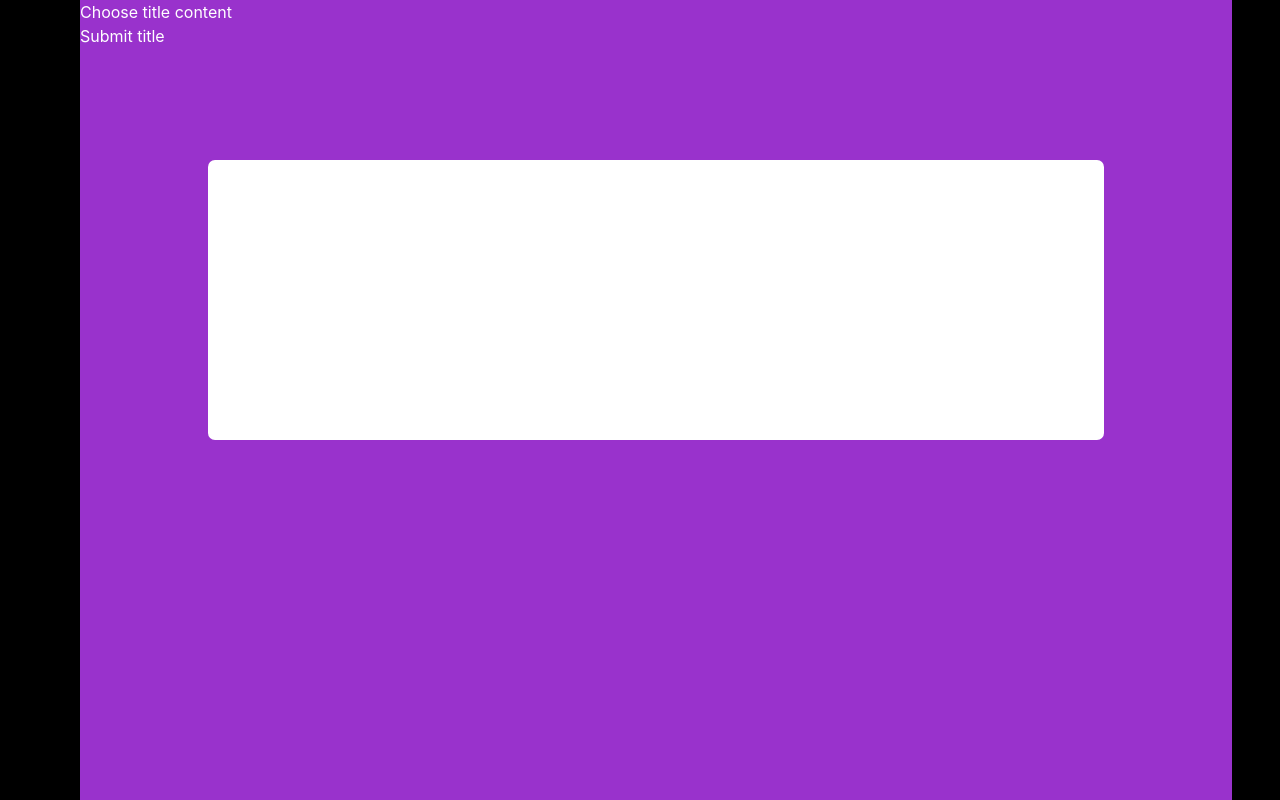
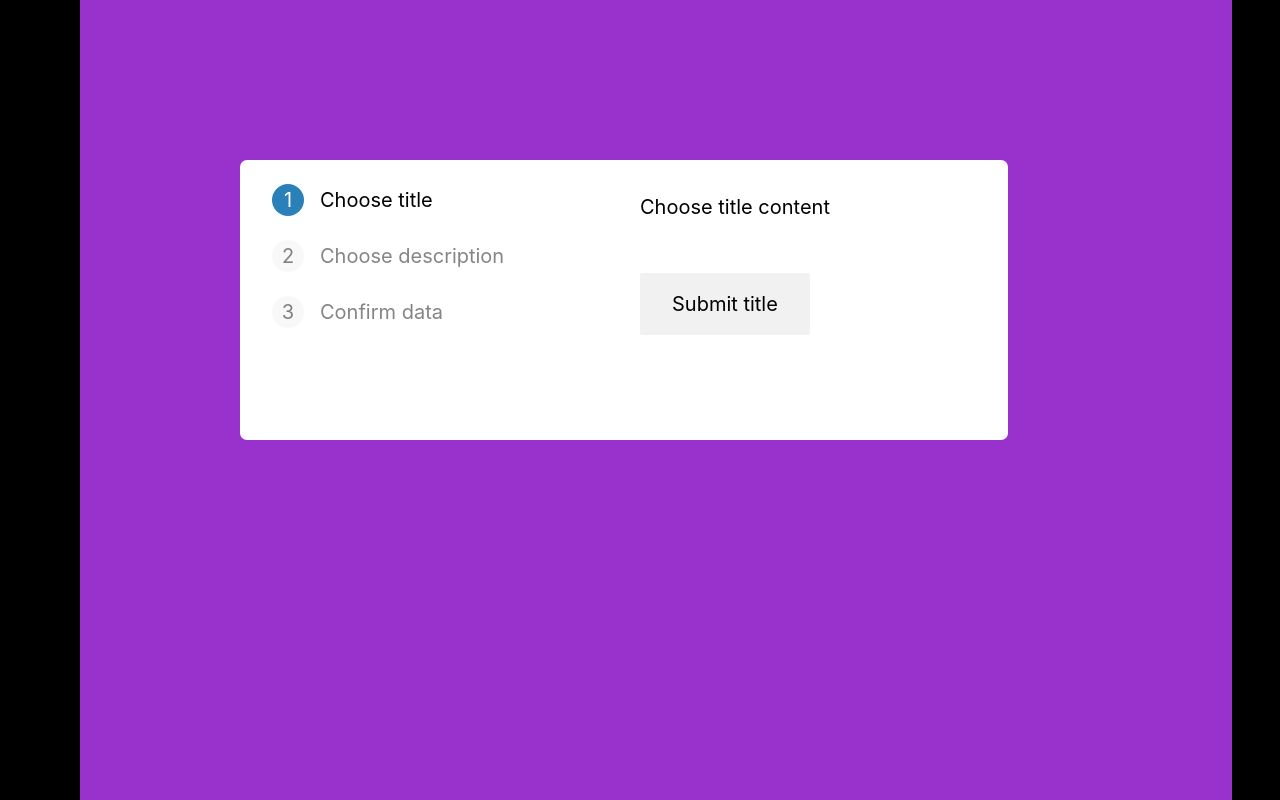
Before and after one commit to incredible92/reactLoops, a React (Create React App) app: page /loop1-step4 in a window 1280 px wide. Built offline with nearby package versions, Linux system fonts and the light colour scheme.

Commit message:
fix: styles error

```diff
--- a/src/components/loop1/Step4/Data.jsx
+++ b/src/components/loop1/Step4/Data.jsx
@@ -31,20 +31,20 @@ function Data() {
         </div>
         <div className="steps-contents">
           {nextIndex === 0 && (
-            <div>
+            <div className="title">
               <p className="instruction">Choose title content</p>
-              <button onClick={next}>Submit title</button>
+              <button className="submit" onClick={next}>Submit title</button>
             </div>
           )}
           {nextIndex === 1 && (
-            <div>
+            <div className="title">
               <p className="instruction">Choose description content</p>
               <button onClick={previous}>Back</button>
               <button onClick={next}>Submit description</button>
             </div>
           )}
           {nextIndex === 2 && (
-            <div>
+            <div className="title">
               <p className="instruction">Are you happy now?</p>
               <button onClick={previous}>No, Go back</button>
               <button>Yes, Go ahead</button>
--- a/src/components/loop1/Step4/Data.scss
+++ b/src/components/loop1/Step4/Data.scss
@@ -15,88 +15,75 @@
 .container {
   position: absolute;
   top: 3rem;
-  left: 8rem;
+  left: 10rem;
   background-color: white;
-  width: 70vw;
+  width: 60vw;
   height: 35vh;
   margin: 0 auto;
   margin-top: 7rem;
   border-radius: 7px;
 }
 
+.step {
+  margin-top: 1.5rem;
+  margin-left: 2rem;
+  display: grid;
+  font-size: 20px;
+  font-weight: 400;
+  grid-template-columns: auto 1fr;
+  align-items: center;
+  grid-column-gap: 1rem;
+  cursor: pointer;
+  color: #858585;
+}
 
+.title{
+  font-size: 20px;
+  font-weight: 400;
+  position: absolute;
+  left: 35rem;
+  top: 12rem;
+  color: black;
 
-// .wrapper-1 {
-//   margin: 1rem;
-//   padding-top: 1rem;
-//   width: 50vw;
-// }
+}
 
-// .content {
-//   display: flex;
-//   margin-bottom: 10px;
-// }
+.submit {
+  font-size: 20px;
+  font-weight: 400;
+  margin-top: 3.2rem;
+}
+.step .number {
+  width: 2rem;
+  height: 2rem;
+  border-radius: 50%;
+  display: grid;
+  place-items: center;
+  color: #808080;
+  background: #f8f8f8;
+}
+.step.active .number {
+  color: white;
+  background: #2a80b9;
+}
 
-// .one {
-//   background-color: #1e90ff;
-//   color: white;
-//   border-radius: 50%;
-//   width: 1.5rem;
-//   height: 1.5rem;
-//   text-align: center;
-// }
+.step.active,
+.step:hover,
+.step:hover .number {
+  color: black;
+}
+.step.active:hover .number {
+  color: white;
+}
 
-// .two {
-//   background-color: lightgrey;
-//   color: white;
-//   border-radius: 50%;
-//   width: 1.5rem;
-//   height: 1.5rem;
-//   text-align: center;
-// }
-
-// .three {
-//   background-color: lightgrey;
-//   color: white;
-//   border-radius: 50%;
-//   width: 1.5rem;
-//   height: 1.5rem;
-//   text-align: center;
-// }
-
-// .wrapper-2 {
-//   margin: 1rem;
-//   padding-top: 1rem;
-//   padding-left: 2rem;
-//   width: 50vw;
-// }
-
-// .submission {
-//   display: flex;
-//   margin-right: 12rem;
-//   padding-top: 0.7rem;
-// }
-
-
-
-// .submit {
-//   background-color: lightgrey;
-//   width: 10rem;
-//   height: 2.5rem;
-//   text-align: center;
-//   padding-top: 1rem;
-// }
-
-// .title {
-//   padding-left: 1rem;
-// }
-
-// .description {
-//   padding-left: 1rem;
-//   color: lightgrey;
-// }
-
-// .data {
-//   padding-left: 1rem;
-//   color: lightgrey;
-// }
+button {
+  background: #f1f1f1;
+  border: none;
+  font-size: 1rem;
+  cursor: pointer;
+  padding: 1rem 2rem;
+  border-radius: 2px;
+  margin-right: 0.5rem;
+}
+button:focus {
+  outline: grey 1px solid;
+}
```
